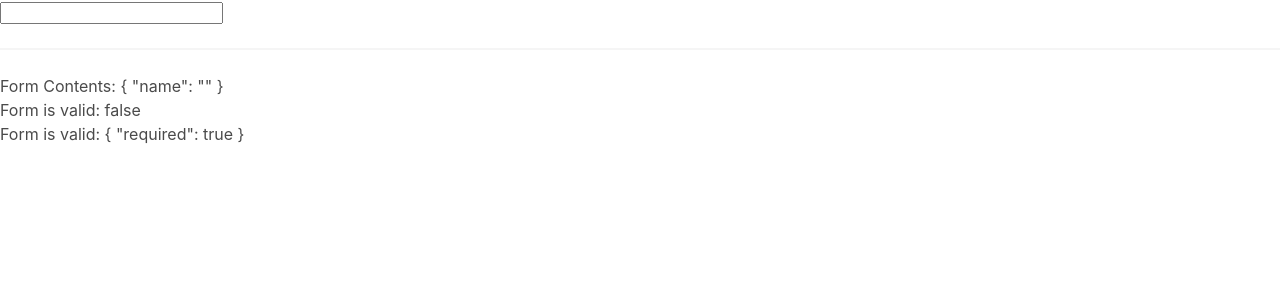
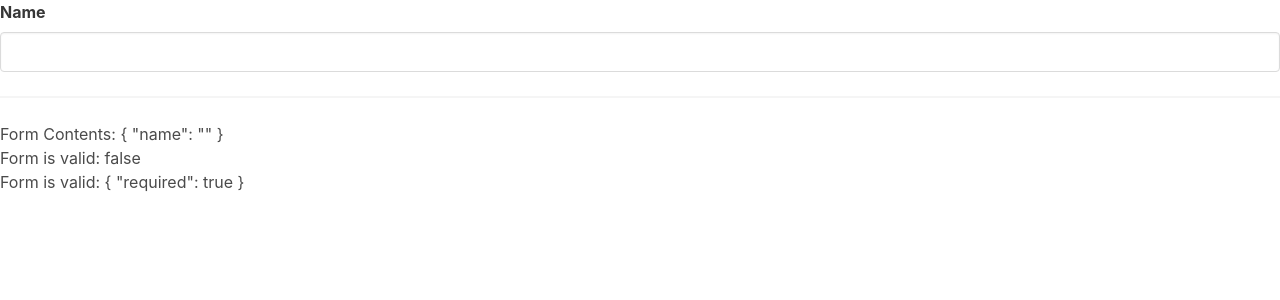
Before and after one commit to Jardel88/creditcard-with-angular-and-bulma, an Angular app: page / in a window 1280 px wide. Shown: the top 300 px of the page. Built offline with nearby package versions, Linux system fonts and the light colour scheme.

Commit message:
Changing Styling on Validation Errors

```diff
--- a/src/app/card-form/card-form.component.html
+++ b/src/app/card-form/card-form.component.html
@@ -1,5 +1,5 @@
 <form [formGroup]="cardForm">
-  <app-input [control]="$any(cardForm).controls['name']"></app-input>
+  <app-input label="Name" [control]="$any(cardForm).controls['name']"></app-input>
 </form>
 <hr>
 
--- a/src/app/input/input.component.html
+++ b/src/app/input/input.component.html
@@ -1,19 +1,20 @@
-<input [formControl]="control">
-<ng-container *ngIf="
-   control.dirty &&
-   control.touched &&
-   control.errors">
-  <div *ngIf="control.errors?.['required']">
+<div class="field">
+  <label class="label">{{ label }}</label>
+  <div class="control">
+    <input class="input" [formControl]="control" [ngClass]="{ 'is-danger': showErrors() }">
+  </div>
+  <ng-container *ngIf="showErrors()">
+    <div class="help is-danger" *ngIf="control.errors?.['required']">
       Value is required.
     </div>
-  <div *ngIf="control.errors?.['minlength']">
+    <div class="help is-danger" *ngIf="control.errors?.['minlength']">
       Value you intered is
       {{control?.errors?.['minlength'].actualLength | json}}
       characters long, but it must be at least
       {{control?.errors?.['minlength'].requiredLength | json}}
       characters
     </div>
-  <div *ngIf="control.errors?.['maxlength']">
+    <div class="help is-danger" *ngIf="control.errors?.['maxlength']">
       Value you intered is
       {{control?.errors?.['maxlength'].actualLength | json}}
       characters long, but it cannot be longer than
@@ -21,3 +22,4 @@
       characters
     </div>
   </ng-container>
+</div>
--- a/src/app/input/input.component.ts
+++ b/src/app/input/input.component.ts
@@ -9,5 +9,11 @@
 export class InputComponent {
 
   @Input() control: FormControl | any;
+  @Input() label!: string;
+
+  showErrors() {
+    const { dirty, touched, errors } = this.control;
+    return dirty && touched && errors;
+  }
 
 }
```
Lines whose indentation alone changed are shown as unchanged.
